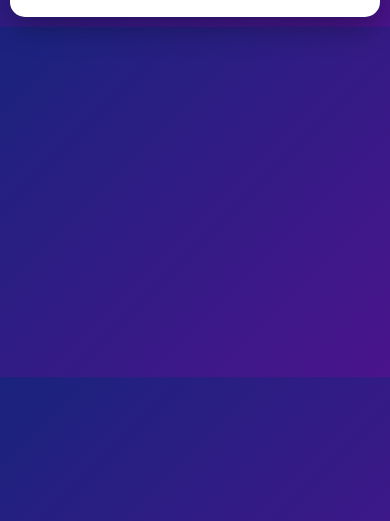
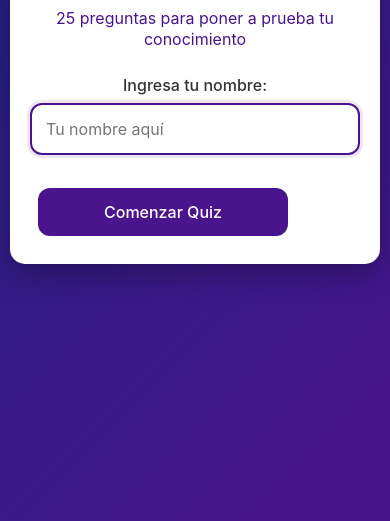
Before and after one commit to 4rras/arrasadolecentes, a plain HTML site: page index.html in a window 390 px wide. Shown: the part 323-844 px from the top of the page. Drawn offline with Linux system fonts and the light colour scheme.

Commit message:
Update index.html

```diff
--- a/index.html
+++ b/index.html
@@ -13,19 +13,20 @@
             -webkit-tap-highlight-color: transparent;
         }
 
-        html {
-            font-size: 16px;
+        html, body {
+            height: 100%;
+            width: 100%;
+            overflow-x: hidden;
         }
 
         body {
             background: linear-gradient(135deg, #1a237e 0%, #4a148c 100%);
-            min-height: 100vh;
-            min-height: -webkit-fill-available;
             display: flex;
             justify-content: center;
             align-items: center;
             padding: 15px;
-            overflow-x: hidden;
+            min-height: 100vh;
+            min-height: -webkit-fill-available;
         }
 
         .container {
@@ -37,7 +38,11 @@
             padding: 25px;
             position: relative;
             overflow: hidden;
-            margin: 0 auto;
+            margin: auto;
+            display: flex;
+            flex-direction: column;
+            justify-content: center;
+            min-height: auto;
         }
 
         h1 {
@@ -67,6 +72,10 @@
         .screen {
             transition: opacity 0.3s ease;
             width: 100%;
+            display: flex;
+            flex-direction: column;
+            justify-content: center;
+            min-height: 100%;
         }
 
         .hidden {
@@ -75,13 +84,21 @@
         }
 
         .visible {
-            display: block;
+            display: flex;
             opacity: 1;
+            flex-direction: column;
+            justify-content: center;
+            flex: 1;
         }
 
         /* Estilos para la pantalla de inicio de sesión */
         .login-screen {
             text-align: center;
+            width: 100%;
+            display: flex;
+            flex-direction: column;
+            justify-content: center;
+            flex: 1;
         }
 
         .login-screen h1 {
@@ -167,6 +184,10 @@
         .quiz-screen {
             text-align: center;
             width: 100%;
+            display: flex;
+            flex-direction: column;
+            justify-content: center;
+            flex: 1;
         }
 
         .quiz-header {
@@ -283,6 +304,11 @@
         /* Estilos para la pantalla de resultados */
         .results-screen {
             text-align: center;
+            width: 100%;
+            display: flex;
+            flex-direction: column;
+            justify-content: center;
+            flex: 1;
         }
 
         .results-screen h1 {
@@ -390,16 +416,21 @@
 
         /* Mejoras específicas para móviles */
         @media (max-width: 480px) {
-            .container {
-                padding: 20px 15px;
-                border-radius: 15px;
+            body {
+                padding: 10px;
+                align-items: center;
+                justify-content: center;
+                min-height: 100vh;
+                min-height: -webkit-fill-available;
+                display: flex;
             }
 
-            body {
-                padding: 10px;
-                align-items: flex-start;
-                min-height: 100vh;
-                min-height: -webkit-fill-available;
+            .container {
+                padding: 20px;
+                border-radius: 15px;
+                margin: 0;
+                max-height: 90vh;
+                overflow-y: auto;
             }
 
             .question-text {
@@ -429,6 +460,76 @@
 
             .progress {
                 align-self: flex-end;
+            }
+
+            /* Asegurar que todo el contenido sea visible */
+            .login-screen, .quiz-screen, .results-screen {
+                min-height: auto;
+            }
+        }
+
+        /* Para pantallas muy pequeñas (iPhone SE, etc) */
+        @media (max-width: 320px) {
+            .container {
+                padding: 15px;
+            }
+
+            h1 {
+                font-size: 1.6rem;
+            }
+
+            h2 {
+                font-size: 0.95rem;
+            }
+
+            .question-text {
+                font-size: 1.1rem;
+            }
+
+            .option {
+                padding: 12px;
+                font-size: 0.95rem;
+                min-height: 50px;
+            }
+
+            .btn {
+                padding: 12px 16px;
+                font-size: 0.95rem;
+            }
+        }
+
+        /* Ajustes específicos para centrado vertical */
+        @media (max-height: 700px) {
+            .container {
+                max-height: 95vh;
+                overflow-y: auto;
+                margin: 10px 0;
+            }
+
+            .login-screen, .quiz-screen, .results-screen {
+                padding: 5px 0;
+            }
+
+            h1 {
+                margin-bottom: 10px;
+            }
+
+            h2 {
+                margin-bottom: 15px;
+            }
+
+            .question-container {
+                margin-bottom: 20px;
+            }
+
+            .options-container {
+                margin-bottom: 20px;
+                gap: 10px;
+            }
+
+            .option {
+                padding: 12px;
+                min-height: 50px;
             }
         }
 
@@ -473,6 +574,10 @@
 
             .option {
                 cursor: pointer;
+            }
+
+            .container {
+                max-height: 90vh;
             }
         }
 
@@ -521,36 +626,6 @@
             }
         }
 
-        /* Para pantallas muy pequeñas (iPhone SE, etc) */
-        @media (max-width: 320px) {
-            .container {
-                padding: 15px 10px;
-            }
-
-            h1 {
-                font-size: 1.6rem;
-            }
-
-            h2 {
-                font-size: 0.95rem;
-            }
-
-            .question-text {
-                font-size: 1.1rem;
-            }
-
-            .option {
-                padding: 12px;
-                font-size: 0.95rem;
-                min-height: 50px;
-            }
-
-            .btn {
-                padding: 12px 16px;
-                font-size: 0.95rem;
-            }
-        }
-
         /* Animación suave para las preguntas */
         .question-transition {
             animation: slideIn 0.4s ease;
@@ -565,6 +640,25 @@
                 opacity: 1;
                 transform: translateY(0);
             }
+        }
+
+        /* Scroll suave en móviles */
+        .container::-webkit-scrollbar {
+            width: 5px;
+        }
+
+        .container::-webkit-scrollbar-track {
+            background: #f1f1f1;
+            border-radius: 10px;
+        }
+
+        .container::-webkit-scrollbar-thumb {
+            background: #888;
+            border-radius: 10px;
+        }
+
+        .container::-webkit-scrollbar-thumb:hover {
+            background: #555;
         }
     </style>
     <!-- Biblioteca html2canvas para capturas -->
@@ -649,7 +743,7 @@
     </div>
 
     <script>
-        // Base de datos de 25 preguntas bíblicas (igual que antes)
+        // Base de datos de 25 preguntas bíblicas
         const bibleQuestions = [
             {
                 question: "¿Quién construyó el arca?",
@@ -1144,6 +1238,13 @@
             initializePlayersStorage();
             userNameInput.focus();
 
+            // Asegurar centrado en carga inicial
+            setTimeout(() => {
+                document.body.style.display = 'flex';
+                document.body.style.justifyContent = 'center';
+                document.body.style.alignItems = 'center';
+            }, 100);
+
             // Prevenir zoom en móviles
             document.addEventListener('touchstart', function(event) {
                 if (event.touches.length > 1) {
```
